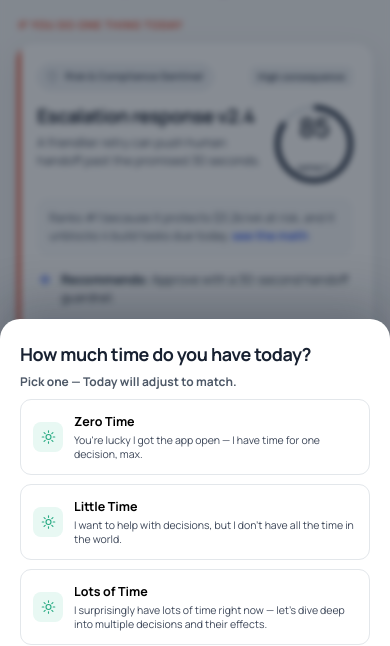
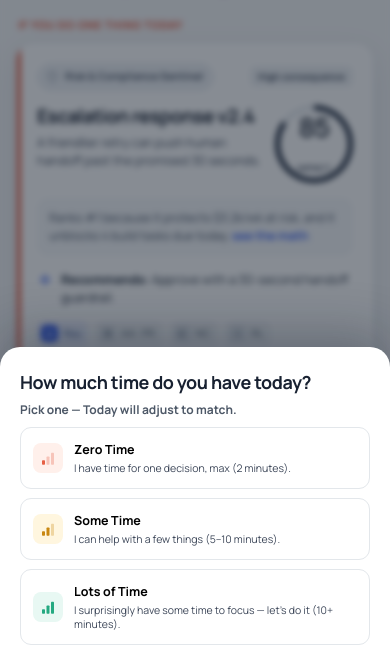
Before and after one commit to purplesprite-arch/Capstone-ProofLoopPM, a website: page prototype-2/index.html in a window 390 px wide. Shown: the part 175-821 px from the top of the page. Drawn offline with nearby package versions, Linux system fonts and the light colour scheme.

```diff
--- a/prototype-2/data.js
+++ b/prototype-2/data.js
@@ -34,9 +34,9 @@ window.PL = {
   // Time-available gate: asked once per open (never persisted). Drives how much of
   // the Today view surfaces — see timeAvailable branching in render.js's today().
   timeModes: [
-    { id: "zero",   label: "Zero Time",     tagline: "You're lucky I got the app open — I have time for one decision, max." },
-    { id: "little", label: "Little Time",    tagline: "I want to help with decisions, but I don't have all the time in the world." },
-    { id: "lots",   label: "Lots of Time",   tagline: "I surprisingly have lots of time right now — let's dive deep into multiple decisions and their effects." }
+    { id: "zero",   label: "Zero Time",     tagline: "I have time for one decision, max (2 minutes).", icon: "time-1" },
+    { id: "little", label: "Some Time",      tagline: "I can help with a few things (5–10 minutes).", icon: "time-2" },
+    { id: "lots",   label: "Lots of Time",   tagline: "I surprisingly have some time to focus — let's do it (10+ minutes).", icon: "time-3" }
   ],
 
   // People referenced across RACI strips.
--- a/prototype-2/index.html
+++ b/prototype-2/index.html
@@ -98,6 +98,9 @@
     <symbol id="rocket" viewBox="0 0 24 24"><path d="M5 15c-1 1-1.4 4-1.4 4s3-.4 4-1.4"/><path d="M9.5 15.5 8 14c1-5 5-9 11-9 0 6-4 10-9 11z"/><circle cx="14.5" cy="9.5" r="1.4"/></symbol>
     <symbol id="layers" viewBox="0 0 24 24"><polygon points="12 3 21 8 12 13 3 8"/><polyline points="3 12 12 17 21 12"/><polyline points="3 16 12 21 21 16"/></symbol>
     <symbol id="sun" viewBox="0 0 24 24"><circle cx="12" cy="12" r="4"/><line x1="12" y1="2" x2="12" y2="4.5"/><line x1="12" y1="19.5" x2="12" y2="22"/><line x1="2" y1="12" x2="4.5" y2="12"/><line x1="19.5" y1="12" x2="22" y2="12"/><line x1="4.9" y1="4.9" x2="6.7" y2="6.7"/><line x1="17.3" y1="17.3" x2="19.1" y2="19.1"/><line x1="4.9" y1="19.1" x2="6.7" y2="17.3"/><line x1="17.3" y1="6.7" x2="19.1" y2="4.9"/></symbol>
+    <symbol id="time-1" viewBox="0 0 24 24"><rect x="4" y="15" width="4" height="6" rx="1"/><rect x="10" y="10" width="4" height="11" rx="1" opacity=".3"/><rect x="16" y="5" width="4" height="16" rx="1" opacity=".3"/></symbol>
+    <symbol id="time-2" viewBox="0 0 24 24"><rect x="4" y="15" width="4" height="6" rx="1"/><rect x="10" y="10" width="4" height="11" rx="1"/><rect x="16" y="5" width="4" height="16" rx="1" opacity=".3"/></symbol>
+    <symbol id="time-3" viewBox="0 0 24 24"><rect x="4" y="15" width="4" height="6" rx="1"/><rect x="10" y="10" width="4" height="11" rx="1"/><rect x="16" y="5" width="4" height="16" rx="1"/></symbol>
     <symbol id="list" viewBox="0 0 24 24"><line x1="8" y1="7" x2="20" y2="7"/><line x1="8" y1="12" x2="20" y2="12"/><line x1="8" y1="17" x2="20" y2="17"/><circle cx="4" cy="7" r=".9"/><circle cx="4" cy="12" r=".9"/><circle cx="4" cy="17" r=".9"/></symbol>
     <symbol id="robot" viewBox="0 0 24 24"><rect x="5" y="8" width="14" height="10" rx="2.5"/><line x1="12" y1="4.5" x2="12" y2="8"/><circle cx="12" cy="4" r="1.1"/><circle cx="9.5" cy="13" r="1"/><circle cx="14.5" cy="13" r="1"/></symbol>
     <symbol id="image" viewBox="0 0 24 24"><rect x="3" y="4" width="18" height="16" rx="2.5"/><circle cx="8.5" cy="10" r="1.6"/><path d="M21 16l-5.5-5.5-4 4L8 11l-5 5"/></symbol>
--- a/prototype-2/render.js
+++ b/prototype-2/render.js
@@ -319,10 +319,11 @@
 
   /* ---------- time-available gate ---------- */
   function timePicker() {
+    const colorClass = { zero: "reject", little: "revise", lots: "" };
     const rows = PL.timeModes
       .map(
         (m) => `<button class="choice" data-time="${m.id}">
-          <span class="choice-ic">${icon("sun")}</span>
+          <span class="choice-ic bars ${colorClass[m.id]}">${icon(m.icon, "filled")}</span>
           <span><b>${m.label}</b><small>${m.tagline}</small></span>
         </button>`
       )
--- a/prototype-2/styles.css
+++ b/prototype-2/styles.css
@@ -29,6 +29,7 @@ h1,h2,h3,p{margin:0}
 button{font-family:inherit;cursor:pointer}
 .svg-sprite{display:none}
 .icon{width:18px;height:18px;fill:none;stroke:currentColor;stroke-width:1.8;stroke-linecap:round;stroke-linejoin:round;flex:0 0 auto}
+.icon.filled{fill:currentColor;stroke:none}
 .muted{color:var(--muted)}
 .muted-note{color:var(--muted);font-weight:600}
 
@@ -413,6 +414,7 @@ button{font-family:inherit;cursor:pointer}
 .choice-ic .icon{width:15px}
 .choice-ic.revise{background:var(--amber-soft);color:var(--amber)}
 .choice-ic.reject{background:var(--coral-soft);color:var(--coral)}
+.choice-ic.bars .icon{width:18px}
 .choice>span:last-child{flex:1}
 .choice b{display:block;font-size:12.5px}
 .choice small{display:block;font-size:10.5px;color:var(--muted);margin-top:3px}
```
Also changed, not shown: package.json (added, +11 -0 lines), worker/index.js (added, +13 -0 lines), 3 other files.
